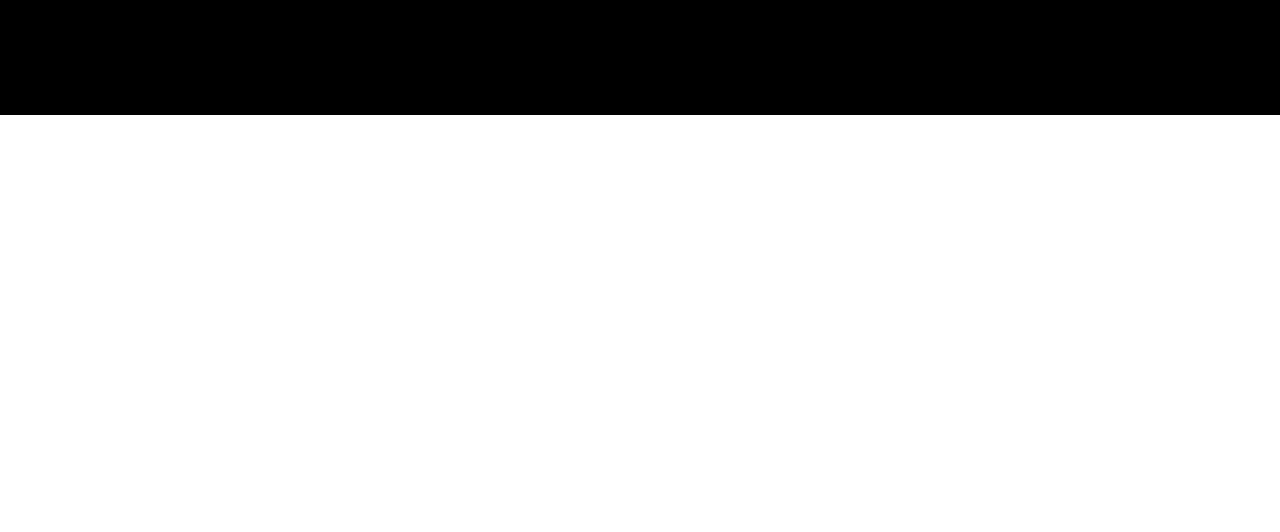
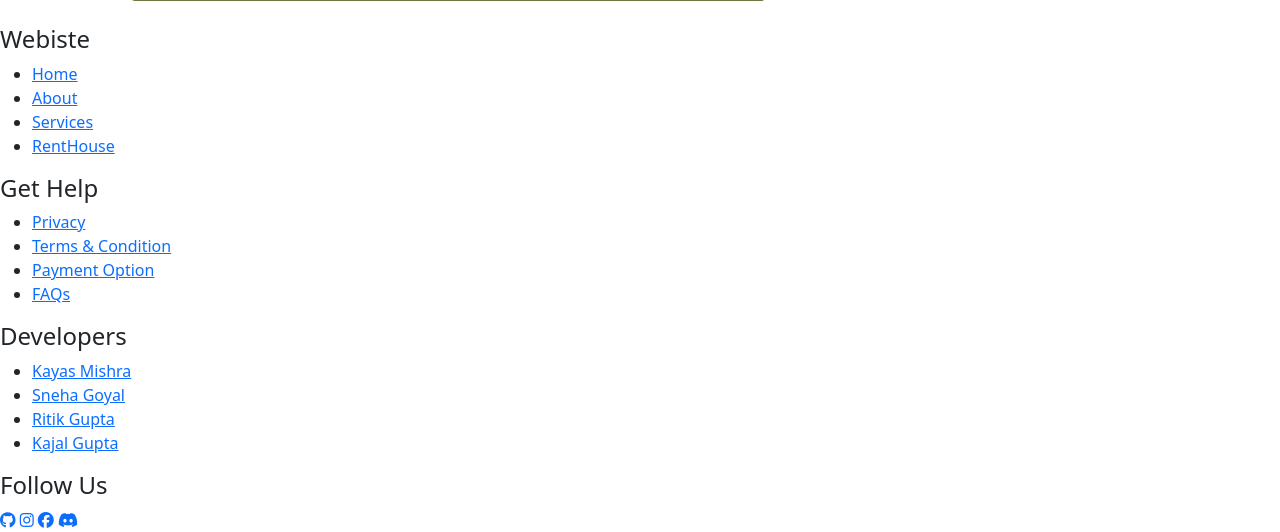
Before and after one commit to KayasSecret/Hackathon_KRKS, a PHP site: page /card.html in a window 1280 px wide. Shown: the part 2936-3468 px from the top of the page. Before the commit the page ends 3051 px from the top, so only its background shows below. Run offline with PHP 8.4, Linux system fonts and the light colour scheme.

Commit message:
comment review

```diff
--- a/Cards-info/card.css
+++ b/Cards-info/card.css
@@ -1,16 +1,3 @@
-*{
-    margin: 0;
-    padding: 0;
-    box-sizing: border-box;
-    text-decoration: none;
-    border: none;
-    outline: none;
-    scroll-behavior: smooth;
-    font-family: 'Bitter' , 'Oxygen' , 'Roboto';
-    text-align:justify;
-}
-
-
 .image-row {
     display: flex;
     float: left;
@@ -30,16 +17,24 @@
 }
 
 .card-info-c h1 {
-    height: 4rem;
-    margin-left: 35.2rem;
+    height: 3rem;
+    text-align: center;
     margin-top: 2.5rem;
 }
+
+/* maincont */
+/* .main_cont{
+    display: flex;
+    width: 100vw;
+} */
+
 
 /* ===== Card Rooms Information ===== */
 
 .card-det {
     height: fit-content;
-    width: 100vw;
+    width: 50vw;
+    margin-left: 10vw;
     display: flex;
     flex-wrap: wrap;
     justify-content: space-evenly;
@@ -49,6 +44,7 @@
     background-color: rgb(223, 243, 243);
     padding: 1rem;
     border-radius: 1rem;
+    margin: 0.2rem;
     box-shadow: 4px 7px 7px;
 }
 
@@ -60,8 +56,8 @@
 
 /* ====== Form Control ======= */
 .booking-form {
-    width: 47.75rem;
-    margin: 0 auto;
+    width:50vw;
+    margin-left: 10vw;
     padding: 2.5rem;
     background: #6e783e;
     border-radius: 1%;
@@ -104,7 +100,8 @@
 }
 
 hr {
-    border: 1px dotted #ccc;
+    border: 1px dotted black;
+    /* border: 1px dotted #ccc; */
 }
 
 button {
@@ -123,103 +120,34 @@
     background: #009225;
 }
 
-/* ==== Footer ===== */
+/* review Section */
 
-.foot-container {
-    max-width: 90.1rem;
-    background-color: #000000;
-    margin: auto;
+/* .review_box{
+    width: 25vw;
+    height: 100vh;
+    background-color:rgb(230, 230, 241);
+    float: right;
+    border-radius: 1rem;
+    margin-right:1rem ;
+    padding: 1rem;
 }
 
-.row-f {
-    display: flex;
-    flex-wrap: wrap;
-    justify-content: space-evenly;
+.review_box h4{
+    text-align: center;
 }
 
-.foot-col ul {
+.cust_rev ul li {
     list-style: none;
-    margin-top: 1.2rem;
+    padding: 0.5rem;
 }
 
-.footer {
-    background-color: #000000;
-    padding-top: 2rem;
-    padding-bottom: 8rem;
+.add_rev input{
+    padding: 0.5rem;
+    margin: 0.5rem;
+    border-radius: 0.5rem;
 }
 
-.foot-col {
-    width: 20%;
-    padding: 0;
-}
-
-.foot-col h4 {
-    font-size: 1.2rem;
-    color: #ffffff;
-    text-transform: capitalize;
-    margin-left: 2.5rem;
-    margin-top: 1rem;
-    font-weight: 500;
-    position: relative;
-}
-
-.foot-col h4::before {
-    content: '';
-    position: absolute;
-    left: 0;
-    bottom: -5px;
-    background-color: teal;
-    height: 2px;
-    box-sizing: border-box;
-    width: 5rem;
-}
-
-.foot-col ul li:not(:last-child) {
-    margin-bottom: 10px;
-}
-
-.foot-col ul li a {
-    padding-left: 20px;
-    font-size: 1rem;
-    text-transform: capitalize;
-    color: #fff;
-    text-decoration: none;
-    font-weight: 300;
-    color: #bbbbbb;
-    display: block;
-    transition: all 0.3s ease;
-}
-
-.foot-col ul li a:hover {
-    color: #ffffff;
-    padding-left: 10px;
-}
-
-.foot-col .social-links a {
-    display: inline-block;
-    height: 80px;
-    width: 80px;
-    background-color: rgba(255, 255, 255, 0.2);
-}
-
-.social-link-f a{
-    text-decoration: none;
-    justify-content: center;
-}
-
-.social-link-f a i {
-    color: white;
-    font-size: 1.4rem;
-    margin:0.5rem;
-}
-
-.img-foot{
-    width: 6rem;
-    height: 6rem;
-    border-radius: 50%;
-    background-color: white;
-    background-image: url(/images/footer.png);
-    background-size: contain;
-    background-position: center;
-    background-repeat: no-repeat;
-}
+.add_rev textarea{
+    height: fit-content;
+    margin-left: 0.5rem;
+} */
--- a/Cards-info/card.html
+++ b/Cards-info/card.html
@@ -44,6 +44,7 @@
     <br>
 
     <!-- Card Rooms -->
+
     <section class="card-info-c">
         <h1>House Information</h1>
         <div class="image-row">
@@ -56,6 +57,29 @@
         </div>
     </section>
     <br>
+
+    <main class="main_cont">
+
+      <!-- Review -->
+      <!-- <aside class="review_box">
+        <h4 >Customer Reviews</h4>
+
+        <div class="cust_rev">
+          <ul>
+            <li><span>2/02/2024 </span>Lorem ipsum dolor sit amet. <span>~ John </span></li>
+            <li><span>2/02/2024 </span>Lorem ipsum dolor sit amet.</li>
+            <li><span>2/02/2024 </span>Lorem ipsum dolor sit amet.</li>
+          </ul>
+        </div>
+        <hr>
+        <div class="add_rev">
+          <h5>Add Your Review here</h5>
+          <input type="date">
+          <textarea>Your Review</textarea>
+          <input type="text" placeholder="Your Name">
+          <button>Add</button>
+        </div>
+      </aside> -->
 
       <!-- Card Rooms Information -->
       <section class="card-det">
@@ -80,7 +104,7 @@
 
       <!-- Contact Form-->
       <form class="booking-form" action="#" method="post">
-
+          <h2>Contact Owner</h2>
           <div class="elem-group">
             <label for="name">Your Name</label>
             <input type="text" id="name" name="visitor_name" placeholder="enter your name" pattern=[A-Z\sa-z]{3,20} required>
@@ -134,7 +158,7 @@
       </form>
       <br>
 
-  <!-- Review -->
+    </main>
 
 
     <!-- Footer Section -->
```
Lines whose indentation alone changed are shown as unchanged.
